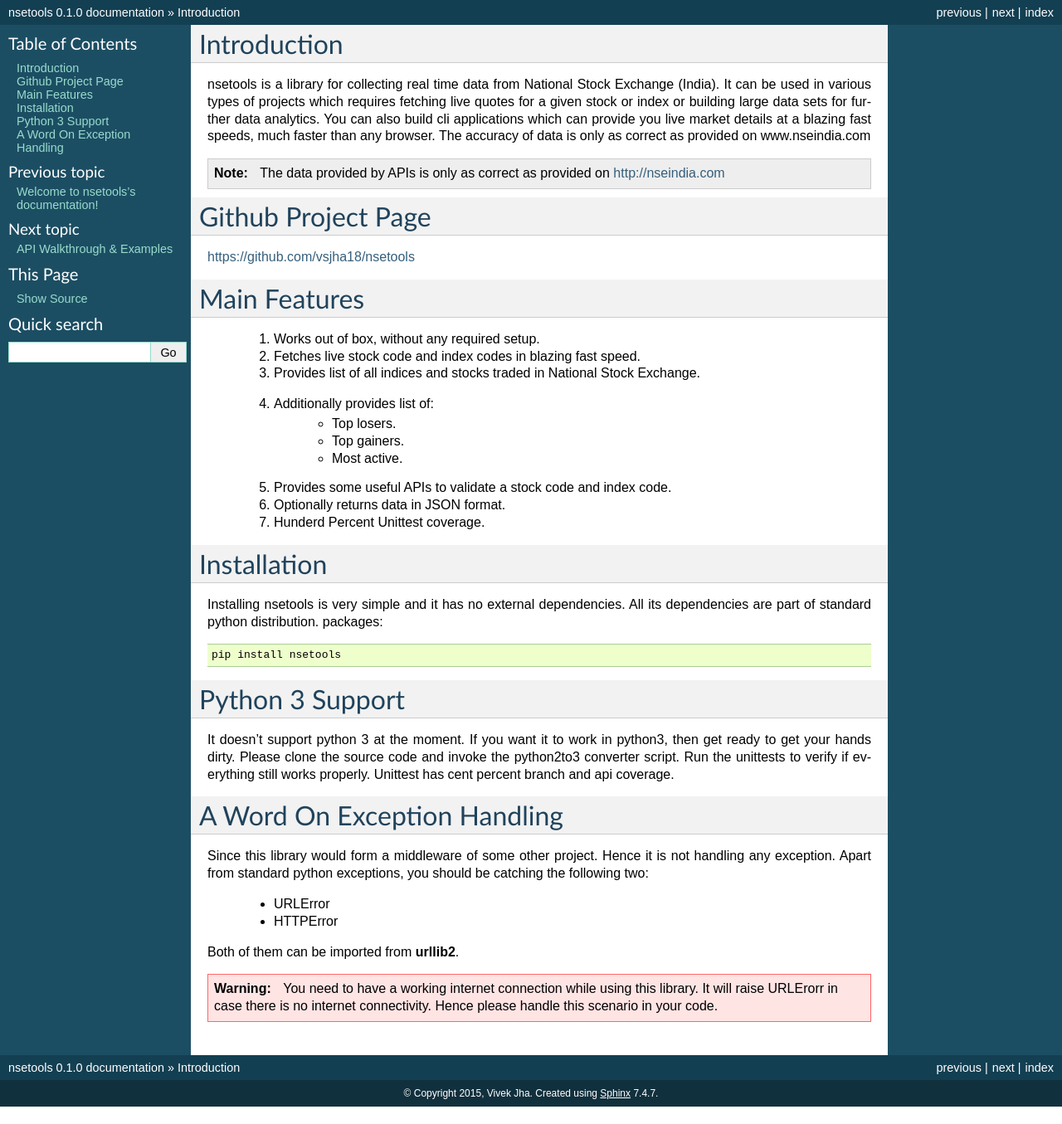
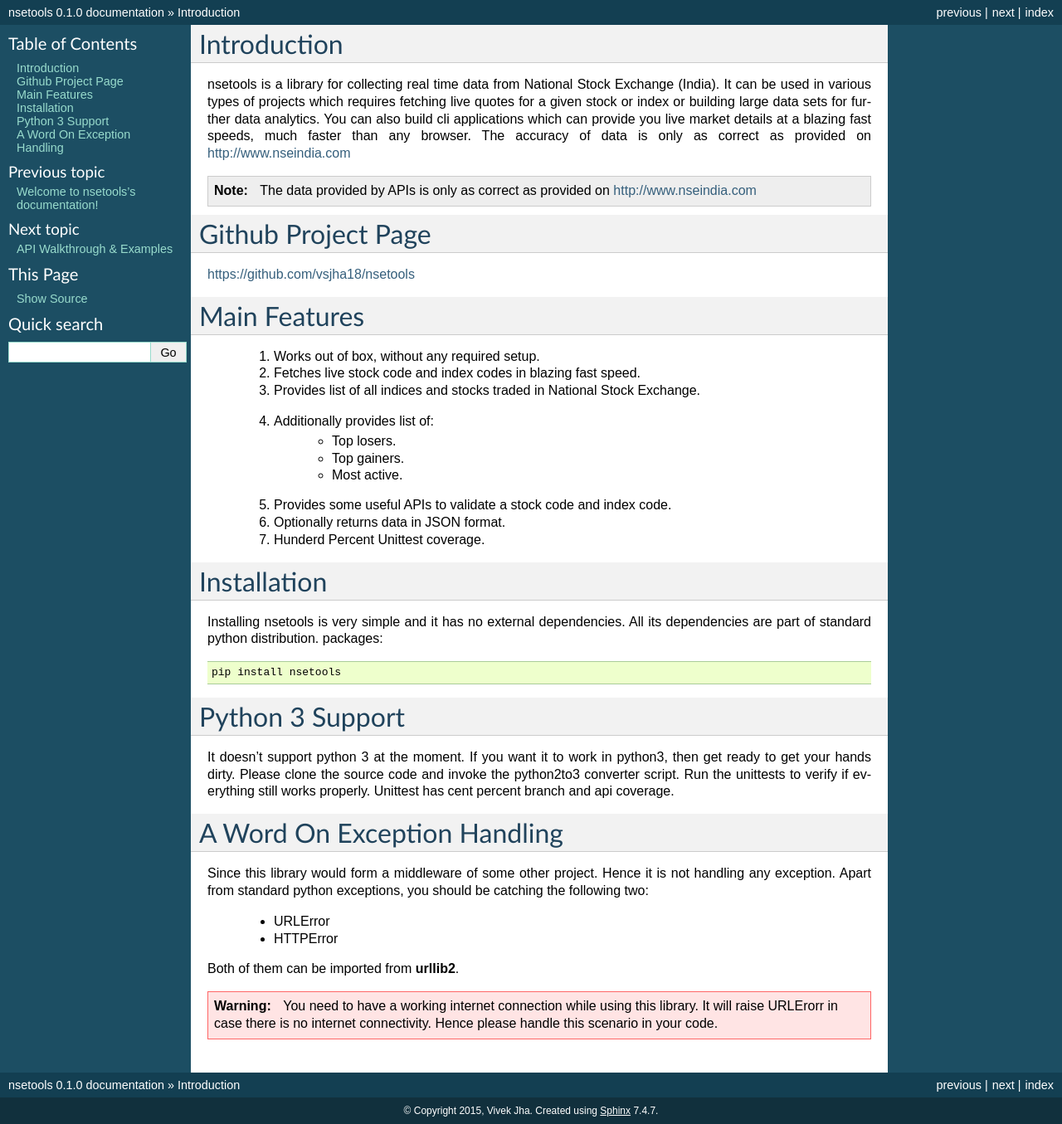
Before and after one commit to vsjha18/nsetools, a Sphinx documentation site: the page built from docs/source/introduction.rst, in a window 1280 px wide. Shown: the whole page at 83% size. Built offline with Sphinx 7.4.7, drawn with Linux system fonts in a browser that asks for light colours; before the commit the page ends 1334 px from its top, so only the background shows below that; part of the change alters nothing that is shown.

Commit message:
added docs

```diff
--- a/docs/source/introduction.rst
+++ b/docs/source/introduction.rst
@@ -5,19 +5,18 @@ nsetools is a library for collecting real time data from National Stock Exchange
 It can be used in various types of projects which requires fetching live quotes for a given
 stock or index or building large data sets for further data analytics. You can also build cli
 applications which can provide you live market details at a blazing fast speeds, much faster
-than any browser. The accuracy of data is only as correct as provided on www.nseindia.com
+than any browser. The accuracy of data is only as correct as provided on http://www.nseindia.com
 
 
 .. note::
-    The data provided by APIs is only as correct as provided on http://nseindia.com
+    The data provided by APIs is only as correct as provided on http://www.nseindia.com
 
 
 Github Project Page
 ===================
 
-`https://github.com/vsjha18/nsetools`_
+https://github.com/vsjha18/nsetools
 
-.. _https://github.com/vsjha18/nsetools: https://github.com/vsjha18/nsetools
 
 Main Features
 =============
```
